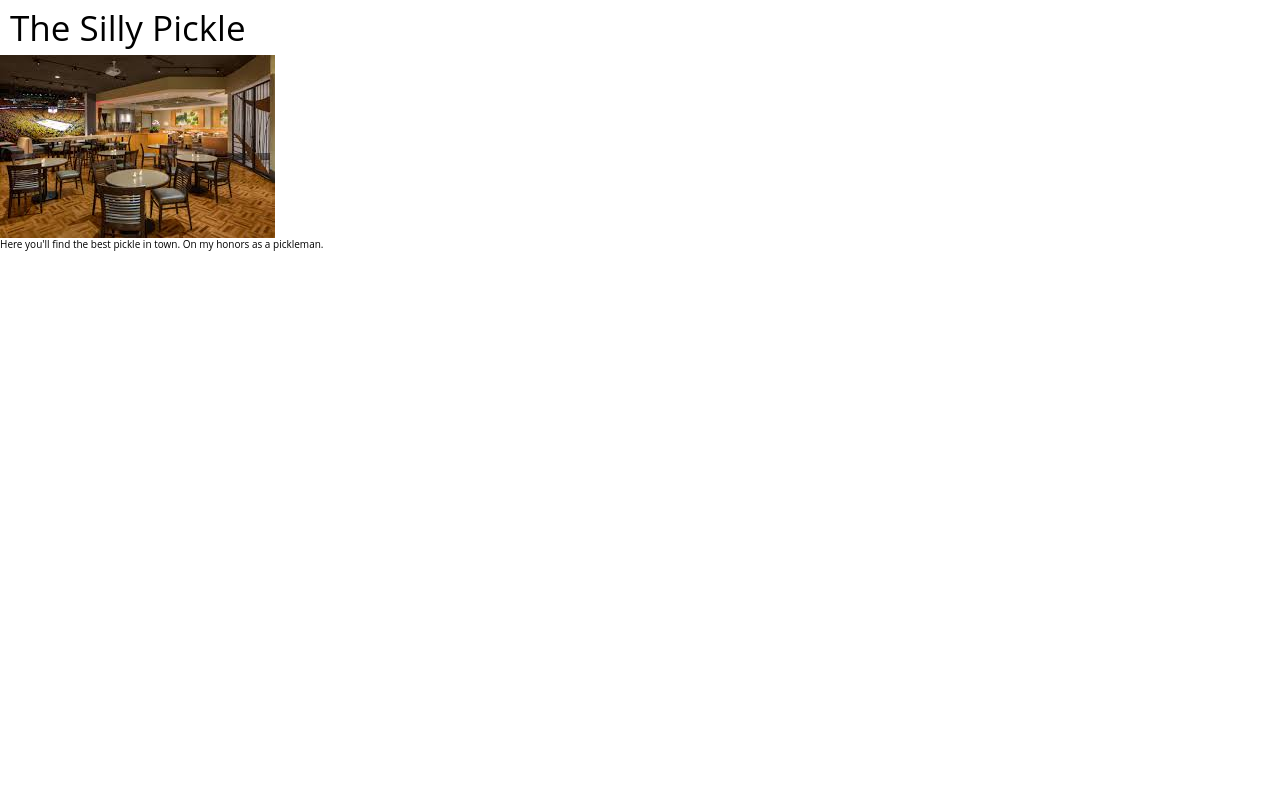
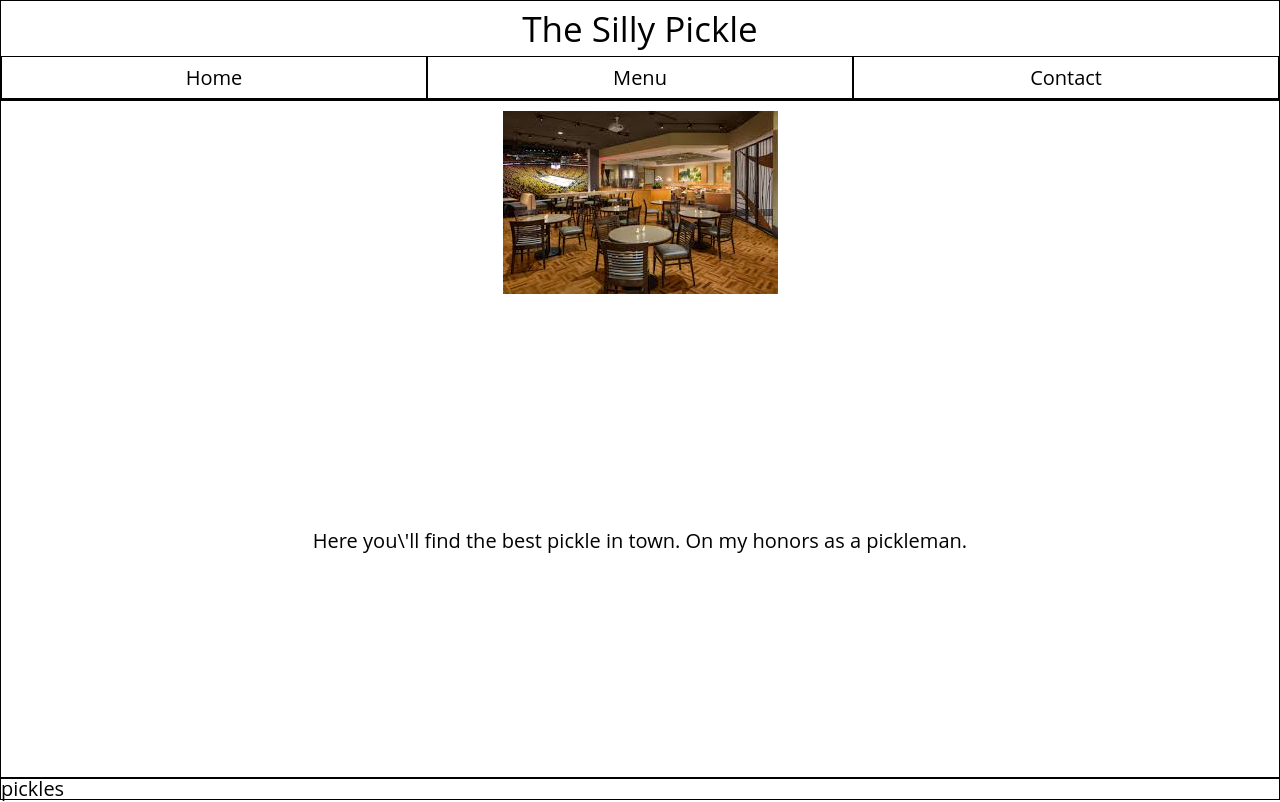
Before and after one commit to illges/restaurant, a website built with webpack: page dist/index.html in a window 1280 px wide. Built offline with Linux system fonts and the light colour scheme; files that its build step writes are made by us from their sources.

Commit message:
Update HTML layout and styling

```diff
--- /dev/null
+++ b/src/contact.js
@@ -0,0 +1,5 @@
+const displayContact = (() => {
+
+})();
+
+export default displayContact
--- a/src/page-load.js
+++ b/src/home.js
@@ -1,5 +1,5 @@
 //Module Pattern
-const pageLoad = (() => {
+const displayHome = (() => {
     const render = () => {
         const content = document.getElementById('content')
         function createHeadLine() {
@@ -27,4 +27,4 @@ const pageLoad = (() => {
 })();
 
 
-export default pageLoad
+export default displayHome
--- a/src/index.js
+++ b/src/index.js
@@ -1,3 +1,5 @@
-import pageLoad from './page-load.js';
+import displayHome from './home.js';
+import displayMenu from './menu';
+import displayContact from './contact';
 
-pageLoad.render();
+// displayHome.render();
--- /dev/null
+++ b/src/menu.js
@@ -0,0 +1,5 @@
+const displayMenu = (() => {
+
+})();
+
+export default displayMenu
--- /dev/null
+++ b/styles/main.css
@@ -0,0 +1,61 @@
+
+/*CSS comment*/
+* {
+	box-sizing: border-box;
+}
+
+html {
+	font-size: 20px;
+	font-family: 'Open Sans', sans-serif;
+}
+
+h1 {
+	font-size: 35px;
+	margin: 10px;
+}
+
+#content {
+	display: grid;
+	grid-template-rows: auto 1fr auto;
+	height: 100vh;
+	color: black;
+}
+
+#content >* {
+	border: 1px solid black;
+}
+
+/*Header with tabs*/
+header {
+	display: grid;
+	grid-template-rows: auto 1fr;
+	height: 100px;
+	text-align: center;
+}
+
+.tabs {
+	display: grid;
+	grid-template-columns: 1fr 1fr 1fr;
+	text-align: center;
+}
+
+.tabs>div {
+	display: grid;
+	border: 1px solid black;
+	align-items: center;
+}
+
+/*Information*/
+section {
+	display: grid;
+}
+
+section > * {
+	margin: 10px;
+	justify-self: center;
+}
+
+/*Footer*/
+footer {
+	display: grid;
+}
```
Also changed, not shown: dist/bundle.js, dist/index.html, dist/main.css (deleted), styles/reset.css (renamed from dist/reset.css).
